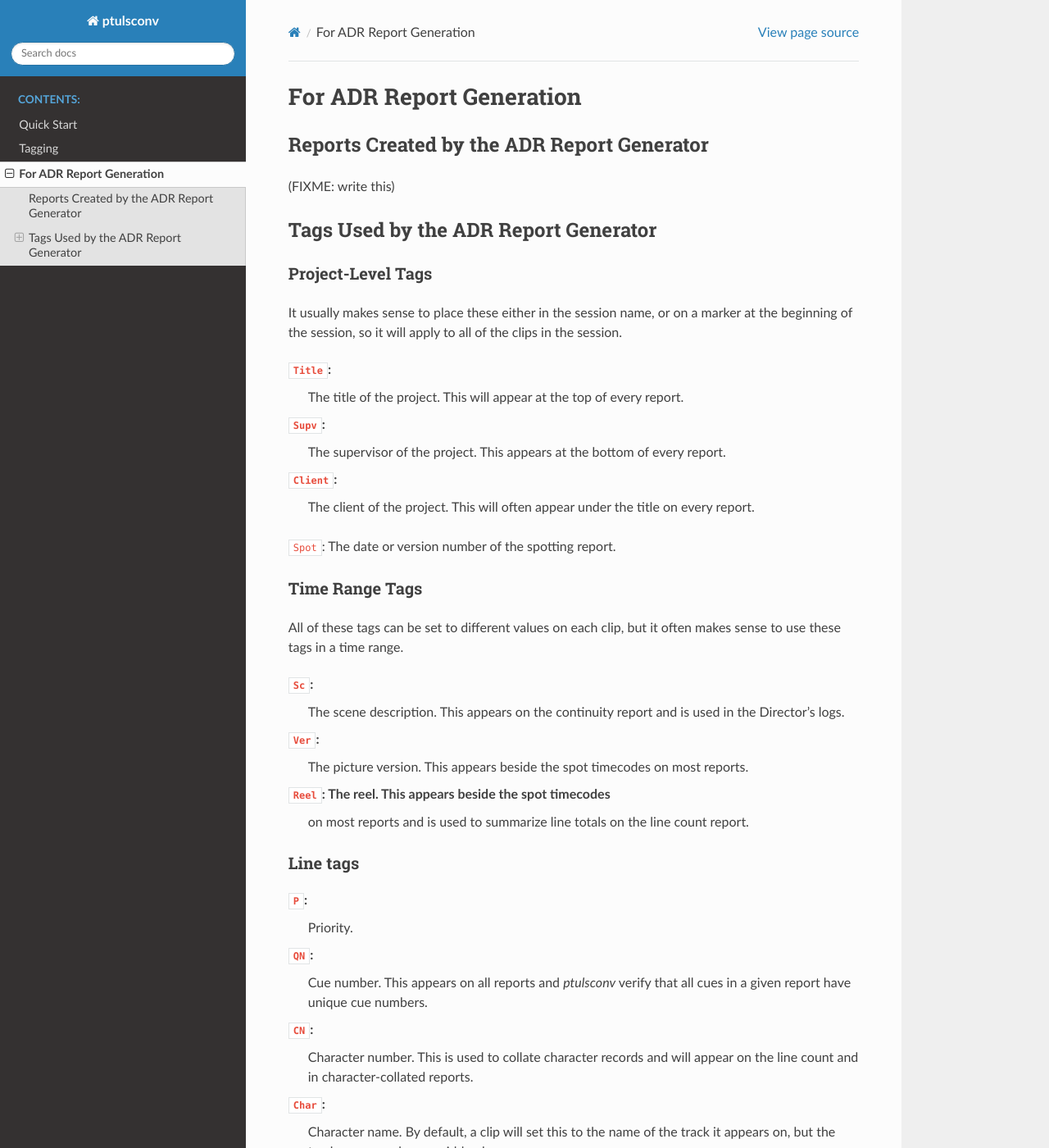
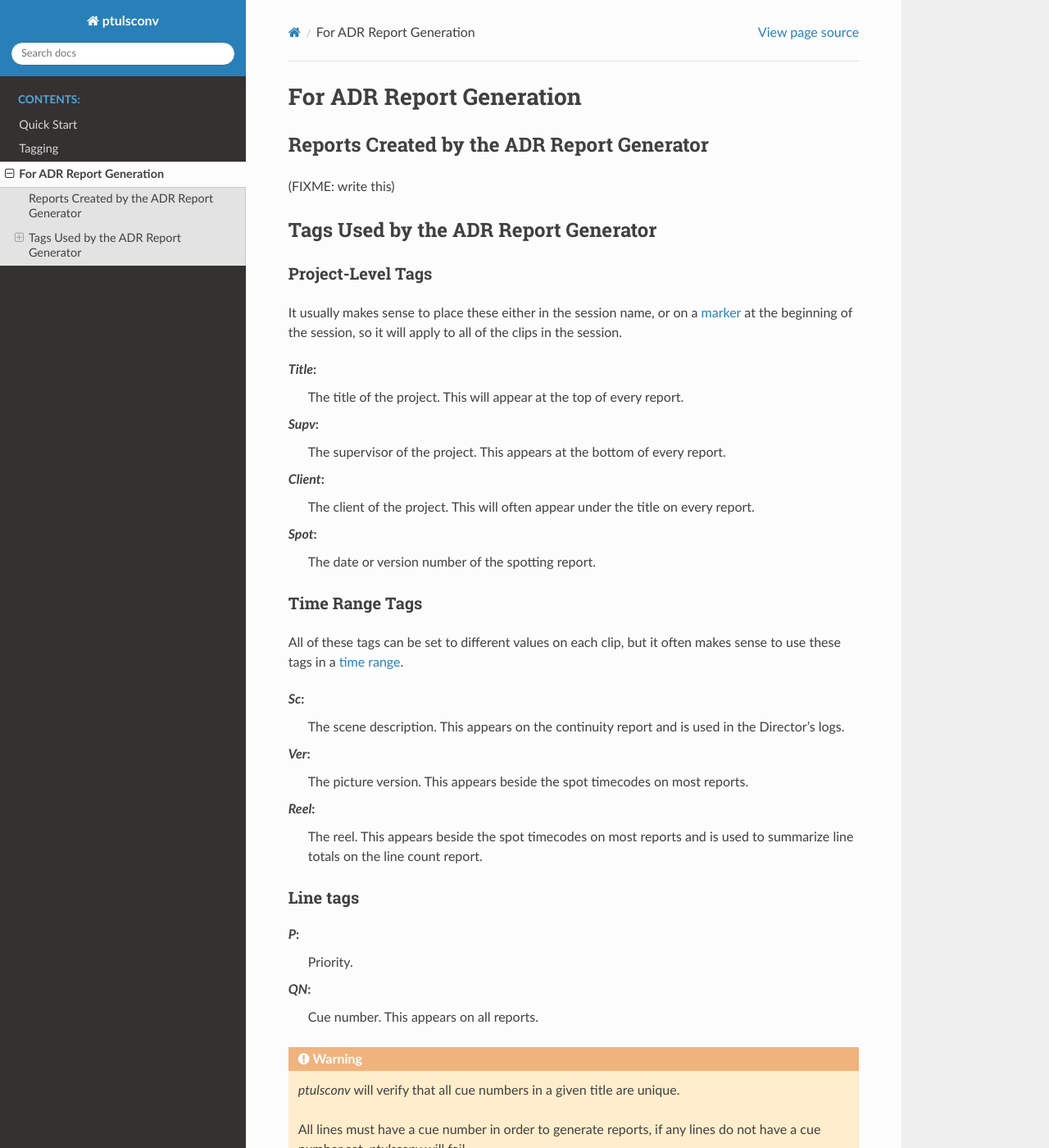
Before and after one commit to iluvcapra/ptulsconv, a Sphinx documentation site: the page built from docs/source/for_adr.rst, in a window 1280 px wide and 1400 px high. Shown: the whole window at 82% size. Built offline with Sphinx 7.4.7 and the Read the Docs theme 2.0.0, drawn with Linux system fonts in a browser that asks for light colours; some of the changed text lies outside the part shown.

Commit message:
Documentation

```diff
--- a/docs/source/for_adr.rst
+++ b/docs/source/for_adr.rst
@@ -15,39 +15,41 @@ Project-Level Tags
 """"""""""""""""""
 
 It usually makes sense to place these either in the session name,
-or on a marker at the beginning of the session, so it will apply to
+or on a :ref:`marker <tag-marker>` at the beginning of the session, so it will apply to
 all of the clips in the session.
 
-``Title``:
+`Title`:
     The title of the project. This will appear at the top
     of every report.
 
-``Supv``:
+`Supv`:
     The supervisor of the project. This appears at the bottom
     of every report.
 
-``Client``:
+`Client`:
     The client of the project. This will often appear under the
     title on every report.
 
-``Spot``: The date or version number of the spotting report.
+`Spot`:
+    The date or version number of the spotting report.
 
 
 Time Range Tags
 """""""""""""""
 
 All of these tags can be set to different values on each clip, but
-it often makes sense to use these tags in a time range.
+it often makes sense to use these tags in a :ref:`time range<tag-range>`.
 
-``Sc``:
+`Sc`:
     The scene description. This appears on the continuity report
     and is used in the Director's logs.
 
-``Ver``:
+`Ver`:
     The picture version. This appears beside the spot timecodes
     on most reports.
 
-``Reel``: The reel. This appears beside the spot timecodes
+`Reel`:
+    The reel. This appears beside the spot timecodes
     on most reports and is used to summarize line totals on the
     line count report.
 
@@ -55,42 +57,48 @@ it often makes sense to use these tags in a time range.
 Line tags
 """""""""
 
-``P``:
+`P`:
     Priority.
 
-``QN``:
-    Cue number. This appears on all reports and `ptulsconv`
-    verify that all cues in a given report have unique cue numbers.
+`QN`:
+    Cue number. This appears on all reports.
 
-``CN``:
+.. warning::
+    `ptulsconv` will verify that all cue numbers in a given title are unique.
+
+    All lines must have a cue number in order to generate reports, if any lines
+    do not have a cue number set, `ptulsconv` will fail.
+
+
+`CN`:
     Character number. This is used to collate character records
     and will appear on the line count and in character-collated
     reports.
 
-``Char``:
+`Char`:
     Character name. By default, a clip will set this to the
     name of the track it appears on, but the track name can be
     overridden here.
 
-``Actor``:
+`Actor`:
     Actor name.
 
-``Line``:
+`Line`:
     The prompt to appear for this ADR line. By default, this
     will be whatever text appears in a clip name prior to the first
     tag.
 
-``R``:
+`R`:
     Reason.
 
-``Mins``:
+`Mins`:
     Time budget for this line, in minutes. This is used in the
     line count report to give estimated times for each character. This
-    can be set for the entire project (with a marker), or for individual
-    actors (with a tag in the track comments), or can be set for
+    can be set for the entire project (with a :ref:`marker <tag-marker>`), or for individual
+    actors (with a tag in the :ref:`track comments<tag-track>`), or can be set for
     individual lines to override these.
 
-``Shot``:
+`Shot`:
     Shot. A Date or other description indicating the line has been
     recorded.
 
@@ -98,17 +106,17 @@ Line tags
 Boolean-valued ADR Tag Fields
 """""""""""""""""""""""""""""
 
-``EFF``:
+`EFF`:
     Effort. Lines with this tag are subtotaled in the line count report.
 
-``TV``:
+`TV`:
     TV line. Lines with this tag are subtotaled in the line count report.
 
-``TBW``:
+`TBW`:
     To be written.
 
-``ADLIB``:
+`ADLIB`:
     Ad-lib.
 
-``OPT``:
+`OPT``:
     Optional. Lines with this tag are subtotaled in the line count report.
```
Also changed, not shown: docs/source/tagging.rst (+7 -0 lines).
